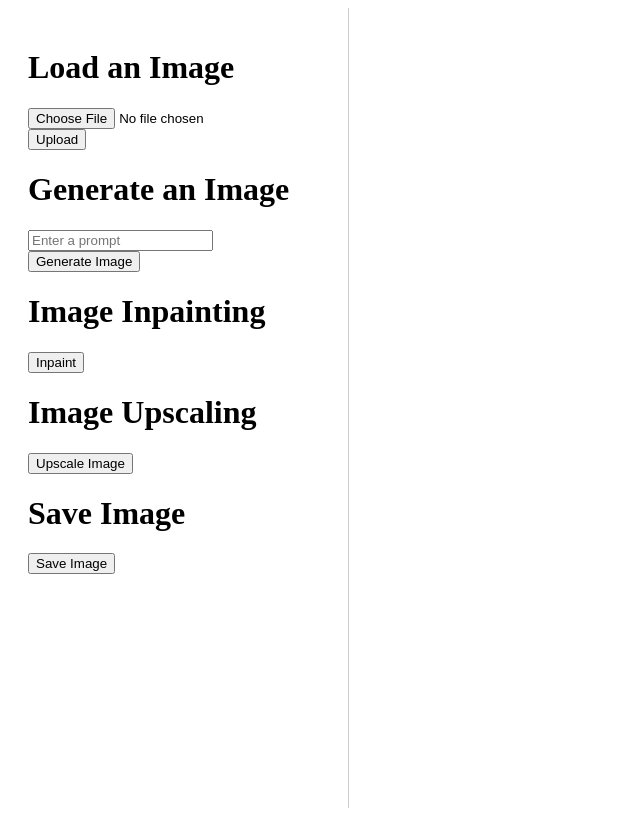
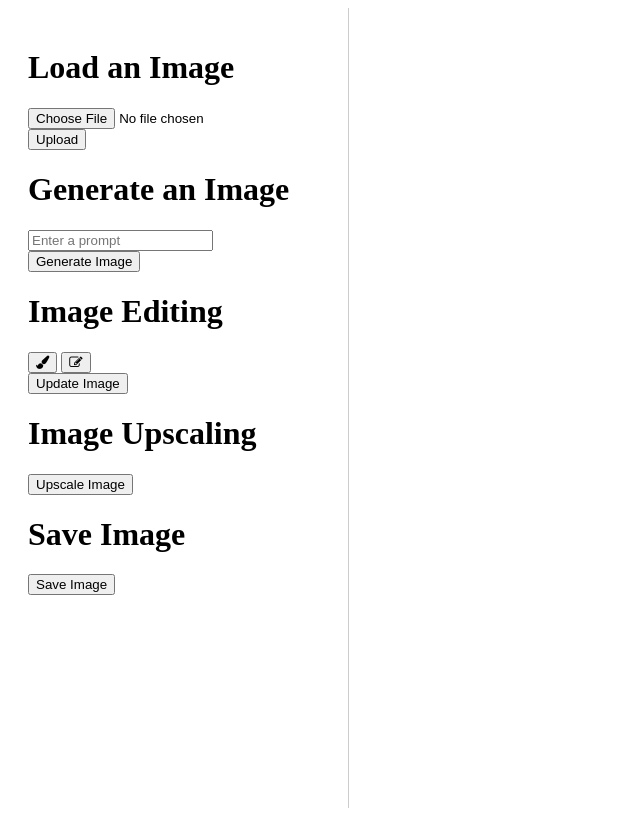
Before and after one commit to shanetwinterhalter/photo_studio, a Flask app: page / in a window 1280 px wide. Shown: the whole page, without its empty margins (0-640 px from the left). Run offline with Flask 3, Linux system fonts and the light colour scheme.

Commit message:
Add mask icons & some error handling

```diff
--- a/web/static/css/custom.css
+++ b/web/static/css/custom.css
@@ -56,3 +56,8 @@ canvas {
   top: 0;
   left: 0;
 }
+
+.icon-button.active {
+  background-color: #3498db;
+  color: #fff;
+}
--- a/web/static/js/inpaint_image.js
+++ b/web/static/js/inpaint_image.js
@@ -18,6 +18,10 @@ function binaryStringToBase64(binaryString) {
 }
 
 export function inpaintImage() {
+    if($("#resultImage").attr("src") == null) {
+        alert("Please upload an image first!");
+        return;
+    }
     disableUi(true);
 
     const maskBinaryString = maskToBinaryString(mask);
--- a/web/static/js/main.js
+++ b/web/static/js/main.js
@@ -42,4 +42,10 @@ observer.observe($("#resultImage")[0], {
     attributeFilter: ['src'],
 })
 
+$(".icon-button").on("click", function () {
+    $(".icon-button").removeClass("active");
+
+    $(this).addClass("active");
+});
+
 window.addEventListener("resize", resizeImage);
--- a/web/static/js/upscale_image.js
+++ b/web/static/js/upscale_image.js
@@ -1,6 +1,10 @@
 import { disableUi, updateImage } from "./ui.js";
 
 export function upscaleImage() {
+    if($("#resultImage").attr("src") == null) {
+        alert("Please upload an image first!");
+        return;
+    }
     disableUi(true);
 
     $.ajax({
--- a/web/templates/main_page.html
+++ b/web/templates/main_page.html
@@ -5,6 +5,7 @@
     <meta name="viewport" content="width=device-width, initial-scale=1.0">
     <title>Image Upload</title>
     <script src="https://code.jquery.com/jquery-3.6.0.min.js"></script>
+    <link rel="stylesheet" href="https://cdnjs.cloudflare.com/ajax/libs/font-awesome/4.7.0/css/font-awesome.min.css">
     <link rel="stylesheet" type="text/css" href="{{ url_for('static',filename='css/custom.css') }}">
 </head>
 <body>
@@ -19,9 +20,17 @@
             <input type="text" id="imgPrompt" name="img_prompt" placeholder="Enter a prompt">
             <input type="submit" class="submitButton" id="generateImageButton" value="Generate Image">
         </form>
-        <h1>Image Inpainting</h1>
+        <h1>Image Editing</h1>
         <div>
-            <button id="inpaintButton" class="submitButton" type="button">Inpaint</button>
+            <button id="brushIcon" class="icon-button">
+                <i class="fa fa-paint-brush" aria-hiudden="true"></i>
+            </button>
+            <button id="maskIcon" class="icon-button">
+                <i class="fa fa-pencil-square-o" aria-hidden="true"></i>
+            </button>
+        </div>
+        <div>
+            <button id="inpaintButton" class="submitButton" type="button">Update Image</button>
         </div>
         <h1>Image Upscaling</h1>
         <div>
@@ -35,7 +44,7 @@
     <div id="content">
         <div id="loadedImageDisplay" style="display:none;">
             <div id="imageContainer">
-                <img src="" id="resultImage" class="displayed-image" alt="Loaded image" style="display:none;"/>
+                <img id="resultImage" class="displayed-image" alt="Loaded image" style="display:none;"/>
                 <canvas id="canvas"></canvas>
                 <div id="loader" class="loader" style="display: none;"></div>
             </div>
```
